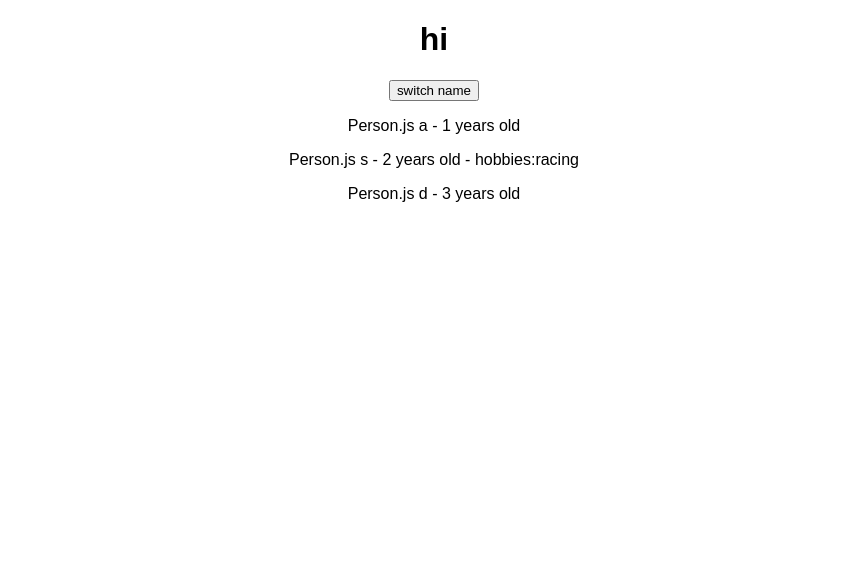
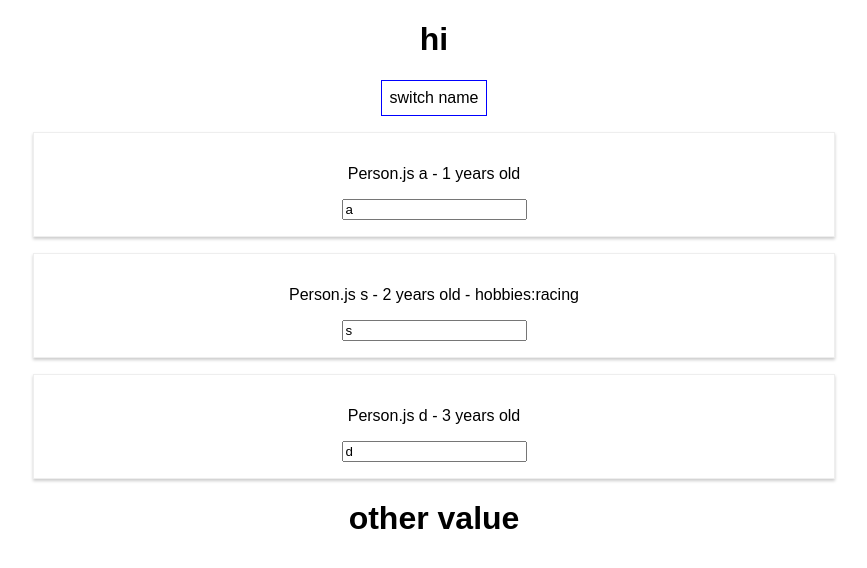
Before and after one commit to dogukanacet/react-app, a React (Create React App) app: page / in a window 1280 px wide. Shown: the top 568 px of the page, without its empty margins (206-1073 px from the left). Built offline with nearby package versions, Linux system fonts and the light colour scheme.

Commit message:
no message

```diff
--- a/src/App.js
+++ b/src/App.js
@@ -5,20 +5,31 @@ import './App.css';
 import Person from './Person/Person'
 
 class App extends Component {
-  state = {
+
+  state = ({
     persons: [
       { name: "a", age: "1" },
       { name: "s", age: "2" },
       { name: "d", age: "3" }
     ],
     otherState: "other value"
+  })
+
+  nameChangedHandler = (event) => {
+    this.setState({
+      persons: [
+        { name: "a", age: "1" },
+        { name: event.target.value, age: "2" },
+        { name: "d", age: "3" }
+      ]
+    })
   }
 
-  switchNameHandler = () => {
+  switchNameHandler = (newName) => {
     // console.log("clicked")
     this.setState({
       persons: [
-        { name: "a2", age: "1" },
+        { name: newName, age: "1" },
         { name: "s2", age: "2" },
         { name: "d2", age: "3" }
       ]
@@ -26,13 +37,21 @@ class App extends Component {
   }
 
   render() {
+    const style = {
+      backgroundColor: 'white',
+      font: 'inherit',
+      border: '1px solid blue',
+      padding: '8px',
+      cursor: 'pointer',
+    }
     return (
-      <div className="App">
+      <div className="App" >
         <h1>hi</h1>
-        <button onClick={this.switchNameHandler}>switch name</button>
-        <Person name={this.state.persons[0].name} age={this.state.persons[0].age} />
-        <Person name={this.state.persons[1].name} age={this.state.persons[1].age} > - hobbies:racing </Person>
+        <button style={style} onClick={() => this.switchNameHandler('a22')}>switch name</button>
+        <Person click={this.switchNameHandler.bind(this, 'a222')} name={this.state.persons[0].name} age={this.state.persons[0].age} />
+        <Person changed={this.nameChangedHandler} name={this.state.persons[1].name} age={this.state.persons[1].age} > - hobbies:racing </Person>
         <Person name={this.state.persons[2].name} age={this.state.persons[2].age} />
+        <h1>{this.state.otherState}</h1>
       </div>
     );
     // return React.createElement('div', {className: 'App' }, React.createElement('h1', null, 'hi'))
--- /dev/null
+++ b/src/Person/Person.css
@@ -0,0 +1,8 @@
+.Person {
+    width: 60%;
+    margin: 16px auto;
+    border: 1px solid #eeeeee;
+    box-shadow: 0 2px 3px #ccc;
+    padding: 16px;
+    text-align: center;
+}
--- a/src/Person/Person.js
+++ b/src/Person/Person.js
@@ -1,9 +1,11 @@
 import React from 'react'
+import './Person.css'
 
 const person = (props) => {
     return (
-        <div>
-            <p>Person.js {props.name} - {props.age} years old {props.children}</p>
+        <div className="Person">
+            <p onClick={props.click}>Person.js {props.name} - {props.age} years old {props.children}</p>
+            <input type="text" value={props.name} onChange={props.changed} />
         </div>
     )
 }
--- /dev/null
+++ b/src/UserOutput/UserOutput.css
@@ -0,0 +1,5 @@
+.UserOutput {
+    display: flex;
+    justify-content: center;
+    padding: 20px auto;
+}
```
Also changed, not shown: src/UserInput/UserInput.js (added, +20 -0 lines), src/UserOutput/UserOutput.js (added, +14 -0 lines).
